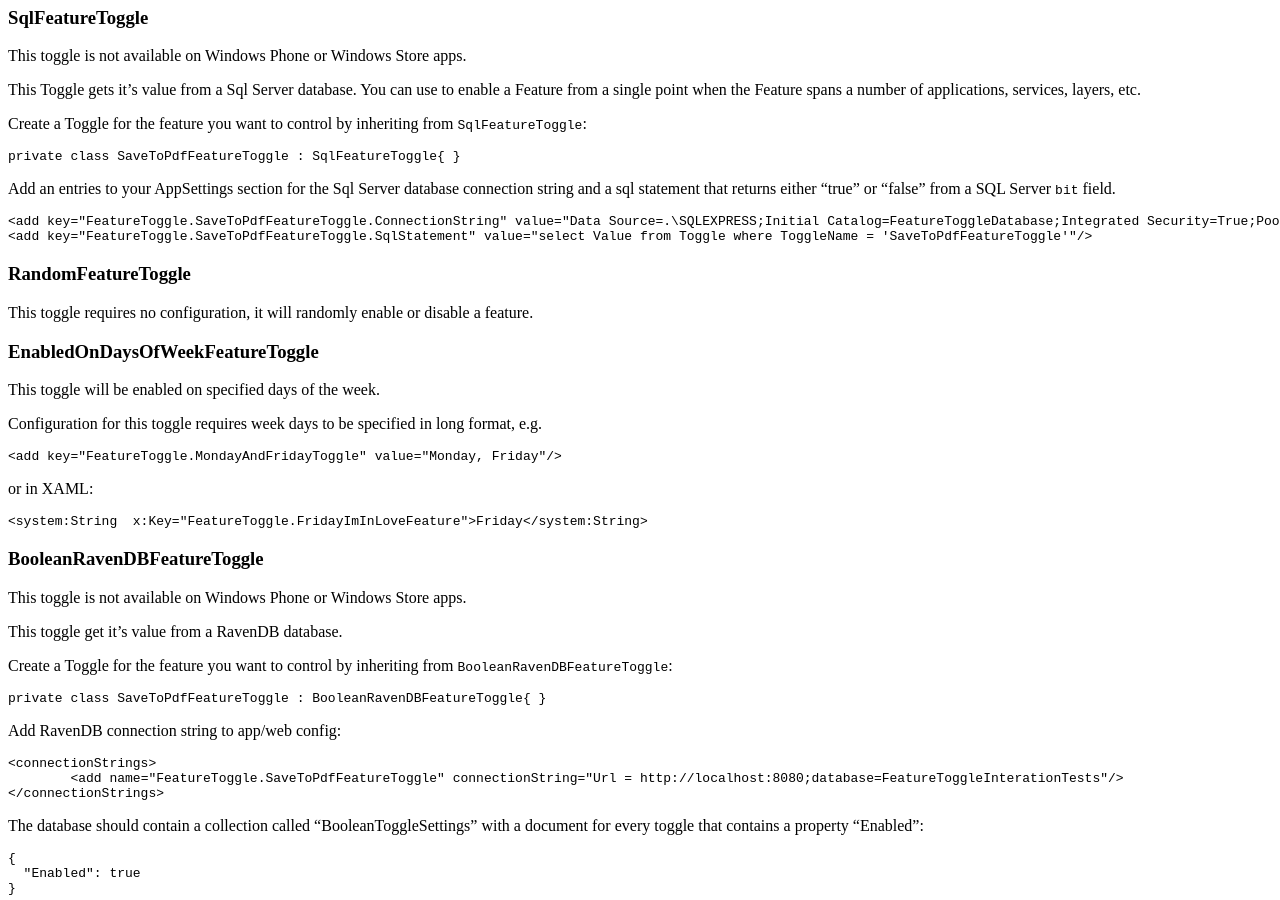
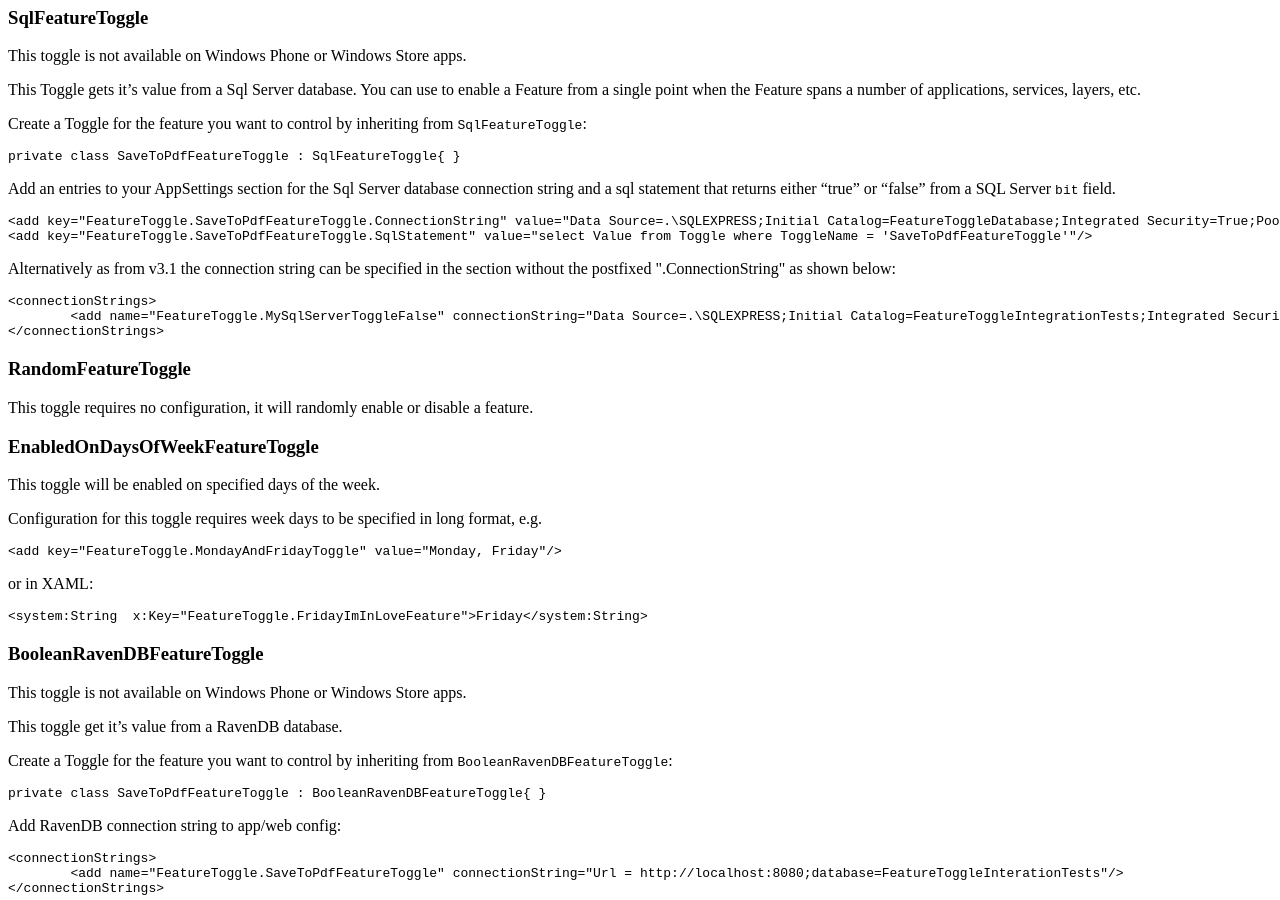
Before and after one commit to jason-roberts/FeatureToggle.Docs, a Jekyll site: the page built from pages/usage.md, in a window 1280 px wide and 900 px high, scrolled down 3110 px. Built offline with Jekyll 4.4.1, drawn with Linux system fonts in a browser that asks for light colours; nearby versions of some CDN libraries.

Commit message:
Update for v3.1

```diff
--- a/pages/usage.md
+++ b/pages/usage.md
@@ -210,6 +210,12 @@ Add an entries to your AppSettings section for the Sql Server database connectio
 	<add key="FeatureToggle.SaveToPdfFeatureToggle.ConnectionString" value="Data Source=.\SQLEXPRESS;Initial Catalog=FeatureToggleDatabase;Integrated Security=True;Pooling=False"/>
 	<add key="FeatureToggle.SaveToPdfFeatureToggle.SqlStatement" value="select Value from Toggle where ToggleName = 'SaveToPdfFeatureToggle'"/>
 
+Alternatively as from v3.1 the connection string can be specified in the <connectionStrings> section without the postfixed ".ConnectionString" as shown below:
+
+	<connectionStrings>
+		<add name="FeatureToggle.MySqlServerToggleFalse" connectionString="Data Source=.\SQLEXPRESS;Initial Catalog=FeatureToggleIntegrationTests;Integrated Security=True;Pooling=False" />
+	</connectionStrings>
+
 ### RandomFeatureToggle
 
 This toggle requires no configuration, it will randomly enable or disable a feature.
```
